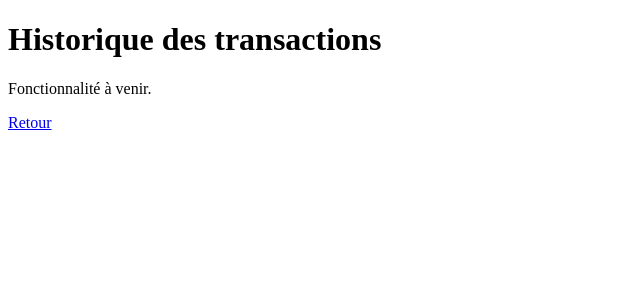
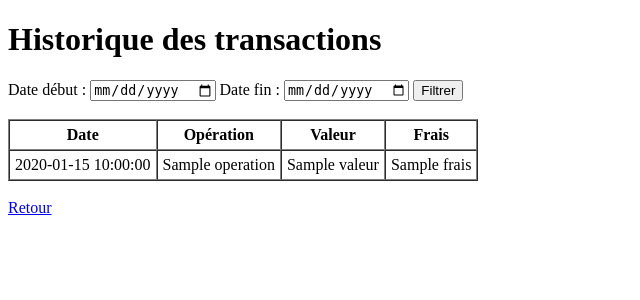
Before and after one commit to taarriq-69/projet_final_s4, a CodeIgniter 4 app: the page made by app/Views/clients/historique.php in a window 1280 px wide. Shown: the top 300 px of the page, without its empty margins (0-640 px from the left). Run offline with PHP 8.4 and a stand-in for CodeIgniter, Linux system fonts and the light colour scheme; the template is opened without the code that fills it: most values are stand-ins (such as "Sample title", 1, 10 or a date in 2020); some libraries are stand-ins or nearby versions.

Commit message:
historique-clients

```diff
--- a/app/Views/clients/historique.php
+++ b/app/Views/clients/historique.php
@@ -7,8 +7,38 @@
 <body>
     <h1>Historique des transactions</h1>
 
-    <p>Fonctionnalité à venir.</p>
+    <form method="get" action="/historique">
+        <label>Date début :</label>
+        <input type="date" name="date_debut" value="<?= $date_debut ?? '' ?>">
+        <label>Date fin :</label>
+        <input type="date" name="date_fin" value="<?= $date_fin ?? '' ?>">
+        <button type="submit">Filtrer</button>
+    </form>
 
+    <br>
+
+    <?php if (!empty($transactions)): ?>
+        <table border="1" cellpadding="5" cellspacing="0">
+            <tr>
+                <th>Date</th>
+                <th>Opération</th>
+                <th>Valeur</th>
+                <th>Frais</th>
+            </tr>
+            <?php foreach ($transactions as $t): ?>
+                <tr>
+                    <td><?= $t->date_transaction ?></td>
+                    <td><?= $t->operation ?></td>
+                    <td><?= $t->valeur ?></td>
+                    <td><?= $t->frais ?></td>
+                </tr>
+            <?php endforeach; ?>
+        </table>
+    <?php else: ?>
+        <p>Aucune transaction trouvée.</p>
+    <?php endif; ?>
+
+    <br>
     <a href="/home">Retour</a>
 </body>
 </html>
```
Also changed, not shown: Taches.md (+0 -2 lines), app/Controllers/ClientController.php (+24 -1 lines), writable/debugbar/debugbar_1784538153.231509.json (deleted, +0 -1 lines), 5 other files.
